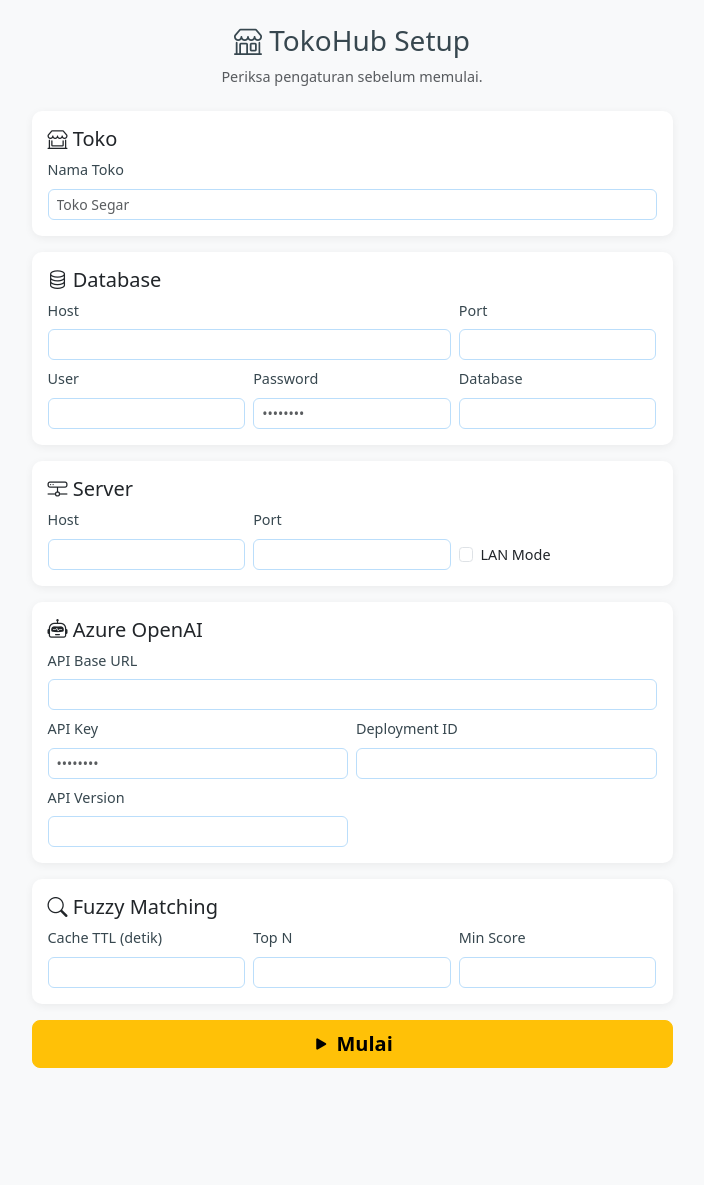
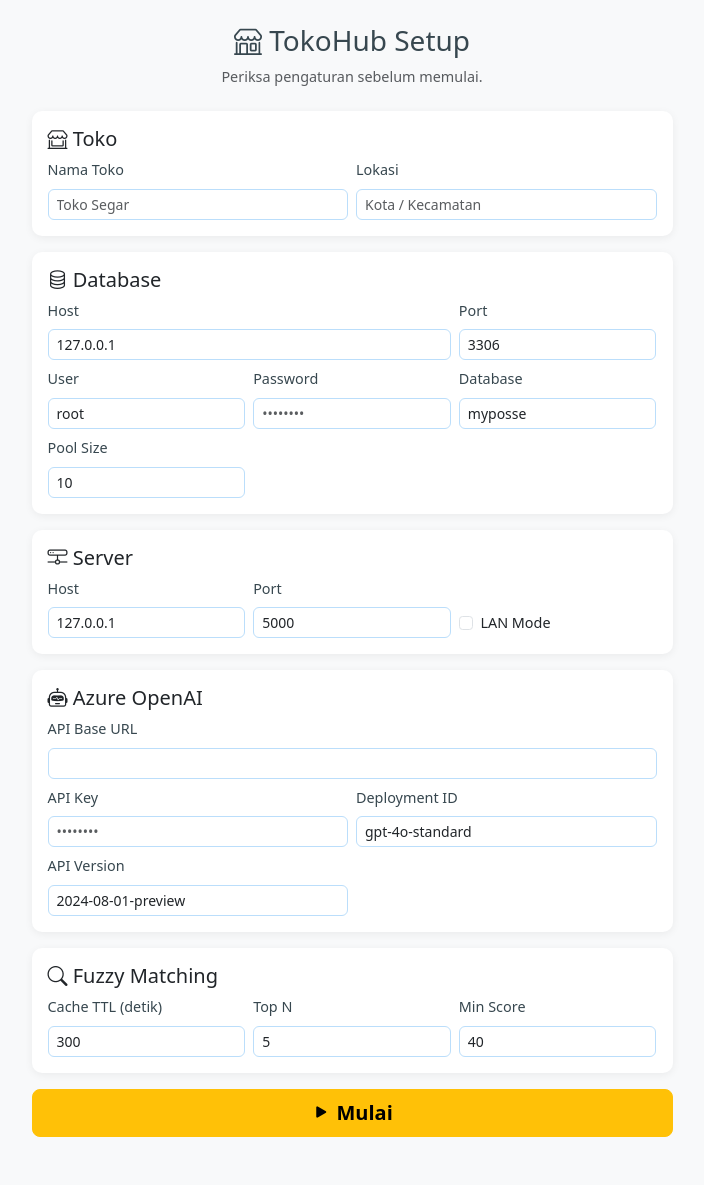
Before and after one commit to tommybilwij/tokohub, a FastAPI app: page /setup in a window 1280 px wide. Shown: the whole page, without its empty margins (288-992 px from the left). Before the commit the page ends 1068 px from the top, so only its background shows below. Run offline with FastAPI, Linux system fonts and the light colour scheme; data that the repository does not hold is empty; parts of the project's set-up code (start-up, migrations or seed data) failed here and were passed over.

Commit message:
Add missing fields and defaults to setup page, fix setup API saving fuzzy settings
- Add store_location and db.pool_size fields to setup form
- Set HTML default values for all fields (DB, server, fuzzy, OpenAI)
- Handle /api/settings fetch failure on first install gracefully
- Fix /api/setup to save fuzzy/session settings to DB instead of envrc

Co-Authored-By: Claude Opus 4.6 <noreply@anthropic.com>

```diff
--- a/routers/settings.py
+++ b/routers/settings.py
@@ -116,6 +116,15 @@ async def api_setup(data: SettingsUpdate, db: aiomysql.Pool = Depends(get_db)):
             existing = await get_openai_config(db)
             existing.update(openai_data)
             await save_openai_config(db, existing)
+
+        # Save DB-stored settings (fuzzy matching, session)
+        fuzzy_data = {}
+        for k in _DB_KEYS:
+            if k in raw:
+                fuzzy_data[k] = raw.pop(k)
+        if fuzzy_data and db:
+            await app_settings.save_many(db, fuzzy_data)
+
         if raw:
             save_to_envrc(raw)
         return {'ok': True}
--- a/templates/setup.html
+++ b/templates/setup.html
@@ -25,9 +25,13 @@
             <div class="card-body">
               <h5 class="card-title"><i class="bi bi-shop-window"></i> Toko</h5>
               <div class="row g-2">
-                <div class="col-12">
+                <div class="col-md-6">
                   <label class="form-label">Nama Toko</label>
                   <input type="text" class="form-control form-control-sm" name="store_name" placeholder="Toko Segar">
+                </div>
+                <div class="col-md-6">
+                  <label class="form-label">Lokasi</label>
+                  <input type="text" class="form-control form-control-sm" name="store_location" placeholder="Kota / Kecamatan">
                 </div>
               </div>
             </div>
@@ -40,15 +44,15 @@
               <div class="row g-2">
                 <div class="col-md-8">
                   <label class="form-label">Host</label>
-                  <input type="text" class="form-control form-control-sm" name="db.host">
+                  <input type="text" class="form-control form-control-sm" name="db.host" value="127.0.0.1">
                 </div>
                 <div class="col-md-4">
                   <label class="form-label">Port</label>
-                  <input type="number" class="form-control form-control-sm" name="db.port">
+                  <input type="number" class="form-control form-control-sm" name="db.port" value="3306">
                 </div>
                 <div class="col-md-4">
                   <label class="form-label">User</label>
-                  <input type="text" class="form-control form-control-sm" name="db.user">
+                  <input type="text" class="form-control form-control-sm" name="db.user" value="root">
                 </div>
                 <div class="col-md-4">
                   <label class="form-label">Password</label>
@@ -56,7 +60,11 @@
                 </div>
                 <div class="col-md-4">
                   <label class="form-label">Database</label>
-                  <input type="text" class="form-control form-control-sm" name="db.name">
+                  <input type="text" class="form-control form-control-sm" name="db.name" value="myposse">
+                </div>
+                <div class="col-md-4">
+                  <label class="form-label">Pool Size</label>
+                  <input type="number" class="form-control form-control-sm" name="db.pool_size" min="1" max="50" value="10">
                 </div>
               </div>
             </div>
@@ -69,11 +77,11 @@
               <div class="row g-2">
                 <div class="col-md-4">
                   <label class="form-label">Host</label>
-                  <input type="text" class="form-control form-control-sm" name="server_host">
+                  <input type="text" class="form-control form-control-sm" name="server_host" value="127.0.0.1">
                 </div>
                 <div class="col-md-4">
                   <label class="form-label">Port</label>
-                  <input type="number" class="form-control form-control-sm" name="server_port" min="1" max="65535">
+                  <input type="number" class="form-control form-control-sm" name="server_port" min="1" max="65535" value="5000">
                 </div>
                 <div class="col-md-4 d-flex align-items-end">
                   <div class="form-check">
@@ -84,7 +92,7 @@
                 <div class="col-md-4" id="mdnsHostnameGroup" style="display:none;">
                   <label class="form-label">Hostname mDNS</label>
                   <div class="input-group input-group-sm">
-                    <input type="text" class="form-control form-control-sm" name="mdns_hostname" placeholder="tokohub">
+                    <input type="text" class="form-control form-control-sm" name="mdns_hostname" placeholder="tokohub" value="tokohub">
                     <span class="input-group-text">.local</span>
                   </div>
                 </div>
@@ -107,11 +115,11 @@
                 </div>
                 <div class="col-md-6">
                   <label class="form-label">Deployment ID</label>
-                  <input type="text" class="form-control form-control-sm" name="openai.deployment_id">
+                  <input type="text" class="form-control form-control-sm" name="openai.deployment_id" value="gpt-4o-standard">
                 </div>
                 <div class="col-md-6">
                   <label class="form-label">API Version</label>
-                  <input type="text" class="form-control form-control-sm" name="openai.api_version">
+                  <input type="text" class="form-control form-control-sm" name="openai.api_version" value="2024-08-01-preview">
                 </div>
               </div>
             </div>
@@ -124,15 +132,15 @@
               <div class="row g-2">
                 <div class="col-md-4">
                   <label class="form-label">Cache TTL (detik)</label>
-                  <input type="number" class="form-control form-control-sm" name="fuzzy_cache_ttl" min="0">
+                  <input type="number" class="form-control form-control-sm" name="fuzzy_cache_ttl" min="0" value="300">
                 </div>
                 <div class="col-md-4">
                   <label class="form-label">Top N</label>
-                  <input type="number" class="form-control form-control-sm" name="fuzzy_top_n" min="1" max="50">
+                  <input type="number" class="form-control form-control-sm" name="fuzzy_top_n" min="1" max="50" value="5">
                 </div>
                 <div class="col-md-4">
                   <label class="form-label">Min Score</label>
-                  <input type="number" class="form-control form-control-sm" name="fuzzy_min_score" min="0" max="100">
+                  <input type="number" class="form-control form-control-sm" name="fuzzy_min_score" min="0" max="100" value="40">
                 </div>
               </div>
             </div>
@@ -161,9 +169,11 @@
         setVal('db.port', cfg.db.port);
         setVal('db.user', cfg.db.user);
         setVal('db.name', cfg.db.name);
+        setVal('db.pool_size', cfg.db.pool_size);
         // password left empty (masked on server)
 
         setVal('store_name', cfg.store_name);
+        setVal('store_location', cfg.store_location);
 
         setVal('server_host', cfg.server_host);
         setVal('server_port', cfg.server_port);
@@ -178,6 +188,9 @@
         setVal('fuzzy_cache_ttl', cfg.fuzzy_cache_ttl);
         setVal('fuzzy_top_n', cfg.fuzzy_top_n);
         setVal('fuzzy_min_score', cfg.fuzzy_min_score);
+      })
+      .catch(function() {
+        // First install — no DB yet, keep HTML default values
       });
 
     function setVal(name, value) {
```
